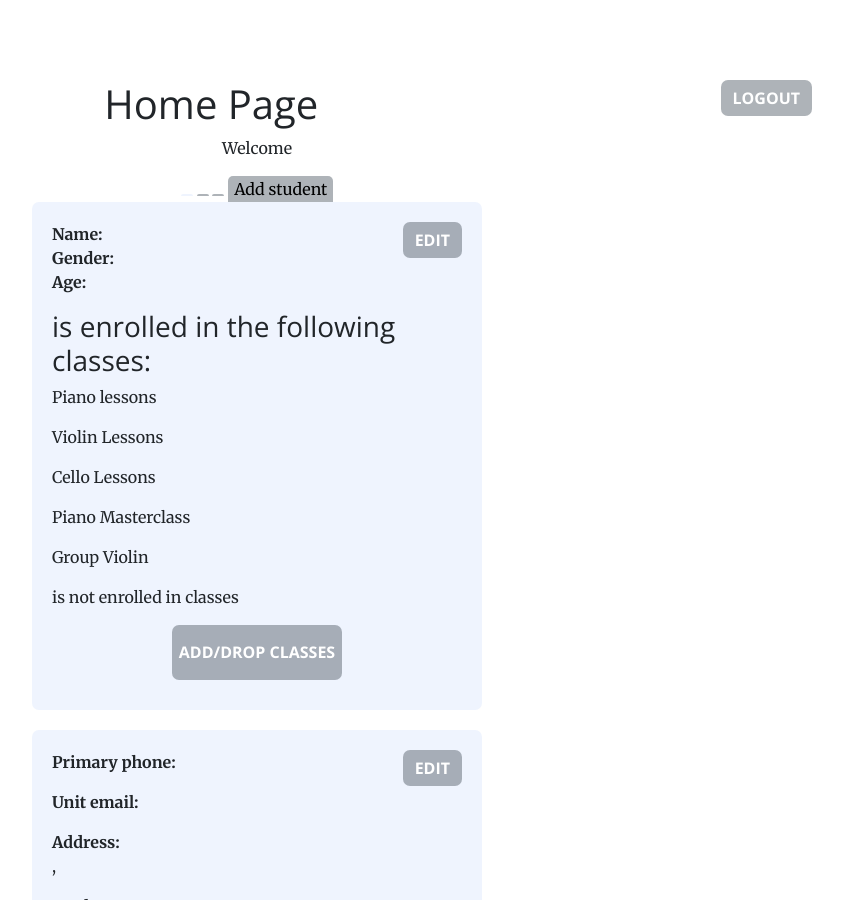
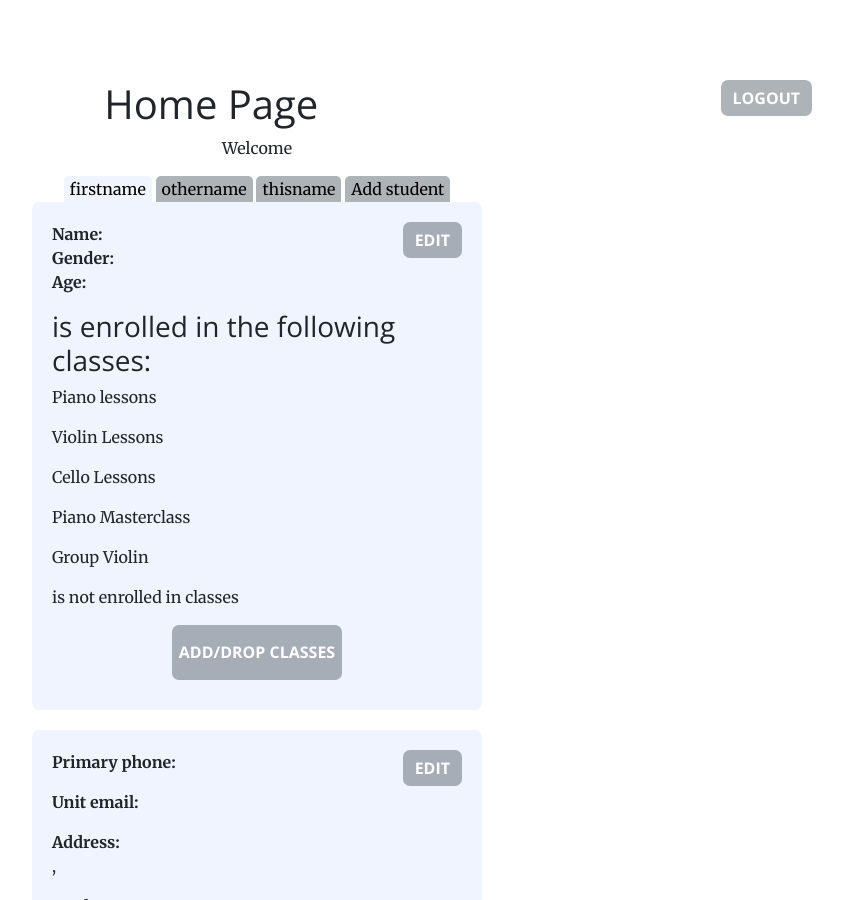
Before and after one commit to alexauden/alexauden.github.io, a Jekyll site: the page enroll.html, which Jekyll copies as it is, in a window 1280 px wide and 900 px high. Shown: the whole window, without its empty margins (383-1226 px from the left). Built offline with Jekyll 4.4.1, drawn with Linux system fonts in a browser that asks for light colours; nearby versions of some CDN libraries; library files that are not in the unit come from our copies.

Commit message:
Update enroll.html

```diff
--- a/enroll.html
+++ b/enroll.html
@@ -70,15 +70,15 @@
 
 
 <div class="tabs">
-    <button class="tablink" onclick="openCity('firstname', this, 'rgba(224, 234, 254, 0.5)')" id="defaultOpen"><?php echo $firstname;?></button>
+    <button class="tablink" onclick="openCity('firstname', this, 'rgba(224, 234, 254, 0.5)')" id="defaultOpen">firstname</button>
 
     <?php
         if (!empty($row['firstname2'])) {; ?>
-    <button class="tablink" onclick="openCity('firstname2', this, 'rgba(224, 234, 254, 0.5)')"><?php echo $row['firstname2']?></button>
+    <button class="tablink" onclick="openCity('firstname2', this, 'rgba(224, 234, 254, 0.5)')">othername</button>
 
     <?php  }
         if (!empty($row['firstname3'])) {; ?>
-    <button class="tablink" onclick="openCity('firstname3', this, 'rgba(224, 234, 254, 0.5)')"><?php echo $row['firstname3']?></button>
+    <button class="tablink" onclick="openCity('firstname3', this, 'rgba(224, 234, 254, 0.5)')">thisname</button>
         <?php  } ?>
     <button class="tablink" onclick="openCity('adduser', this, 'rgba(224, 234, 254, 0.5)')" id="defaultOpen">Add student</button>
 
```
